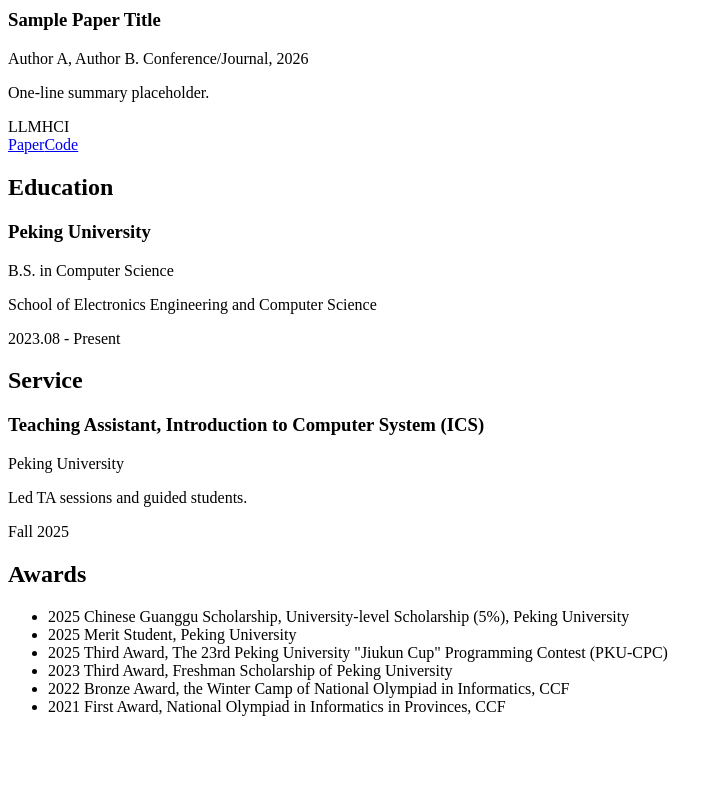
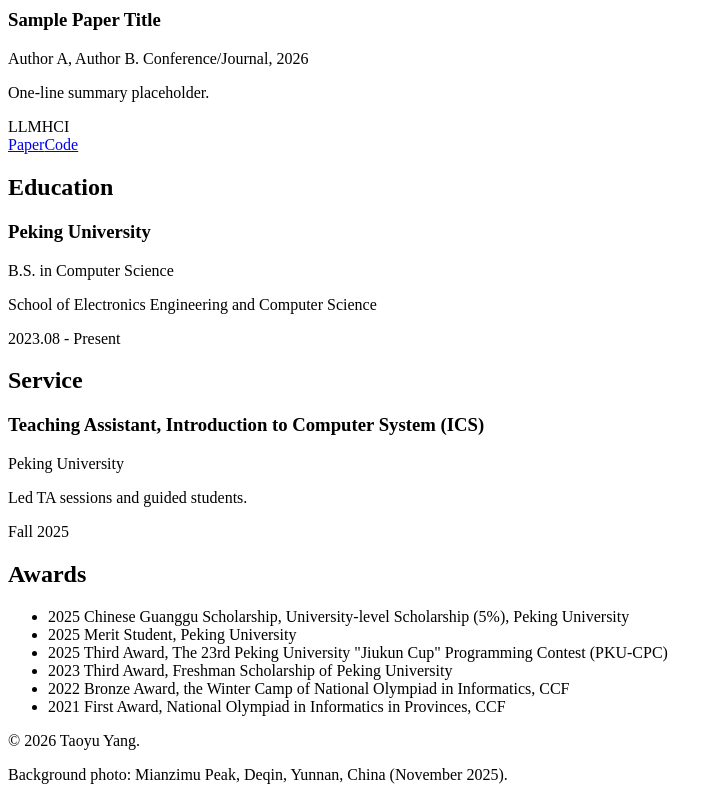
Before and after one commit to Cgfyufsygsm/homepage, a React (Vite) app: page / in a window 1280 px wide. Shown: the part 1187-1987 px from the top of the page, without its empty margins (0-723 px from the left). Before the commit the page ends 1919 px from the top, so only its background shows below. Built offline with nearby package versions, Linux system fonts and the light colour scheme; the HTML template or start-up script is replaced by a standard one.

Commit message:
add footnote

```diff
--- a/public/content.json
+++ b/public/content.json
@@ -165,5 +165,6 @@
       "url": "https://scholar.google.com/citations?user=InwA8LAAAAAJ"
     }
   ],
-  "footer": "© 2026 Taoyu Yang."
+  "footer": "© 2026 Taoyu Yang.",
+  "backgroundCredit": "Background photo: Mianzimu Peak, Deqin, Yunnan, China (November 2025)."
 }
--- a/src/App.jsx
+++ b/src/App.jsx
@@ -504,6 +504,13 @@
           )}
         </div>
       </main>
+
+      <footer className="footer">
+        <div className="container">
+          <p>{data.footer || '© 2026 Taoyu Yang.'}</p>
+          {data.backgroundCredit ? <p className="footer-credit">{data.backgroundCredit}</p> : null}
+        </div>
+      </footer>
     </>
   );
 }
--- a/src/styles.css
+++ b/src/styles.css
@@ -585,6 +585,18 @@
   padding: 1.1rem 0 2.6rem;
   color: var(--text-muted);
   font-size: 0.9rem;
+  text-align: center;
+  transition: color var(--theme-transition);
+}
+
+.footer p {
+  margin: 0;
+}
+
+.footer-credit {
+  margin-top: 0.28rem !important;
+  font-size: 0.76rem;
+  opacity: 0.9;
 }
 
 .reveal {
```
